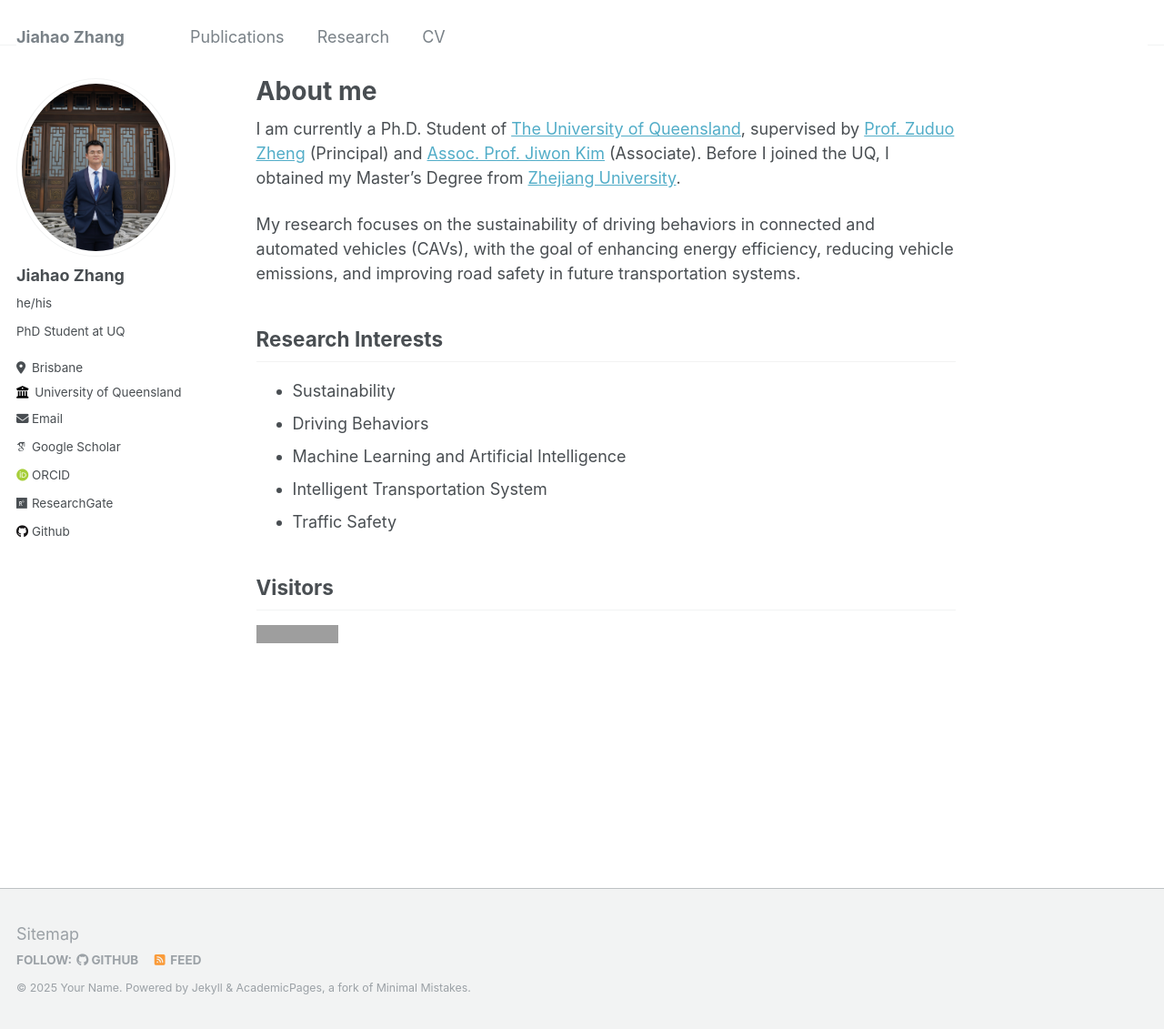
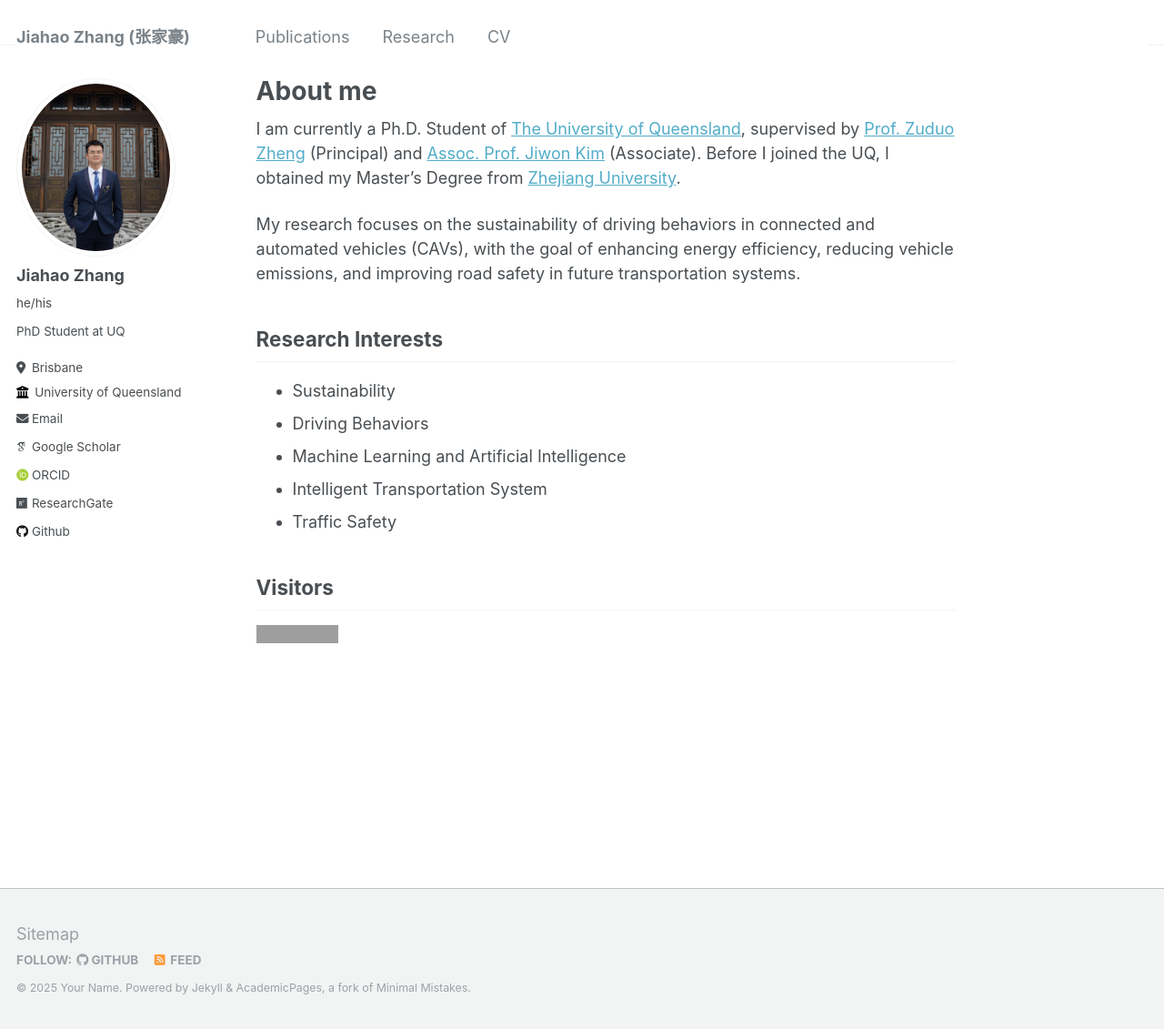
Before and after one commit to zhangjiahao2024/zhangjiahao2024.github.io, a Jekyll site: the page built from _pages/about.md, in a window 1280 px wide and 1131 px high. Shown: the whole window at 91% size. Built offline with Jekyll 4.4.1, drawn with Linux system fonts in a browser that asks for light colours; some web fonts are replaced; grey boxes are pictures that could not be loaded.

Commit message:
Update _config.yml

```diff
--- a/_config.yml
+++ b/_config.yml
@@ -8,7 +8,7 @@
 
 # Basic Site Settings
 locale                   : "en-US"
-title                    : "Jiahao Zhang"
+title                    : "Jiahao Zhang (张家豪)"
 title_separator          : "-"
 name                     : &name "Your Name"
 description              : &description "personal description"
```
